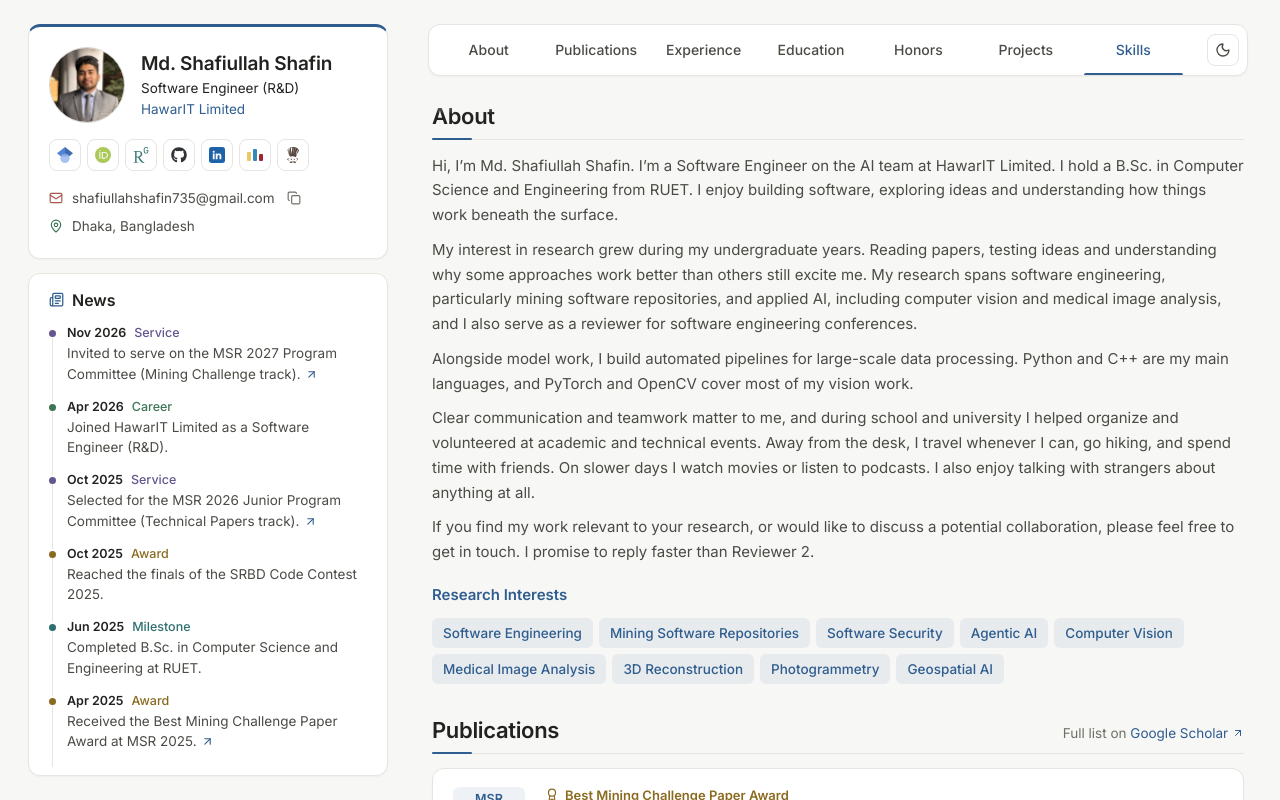
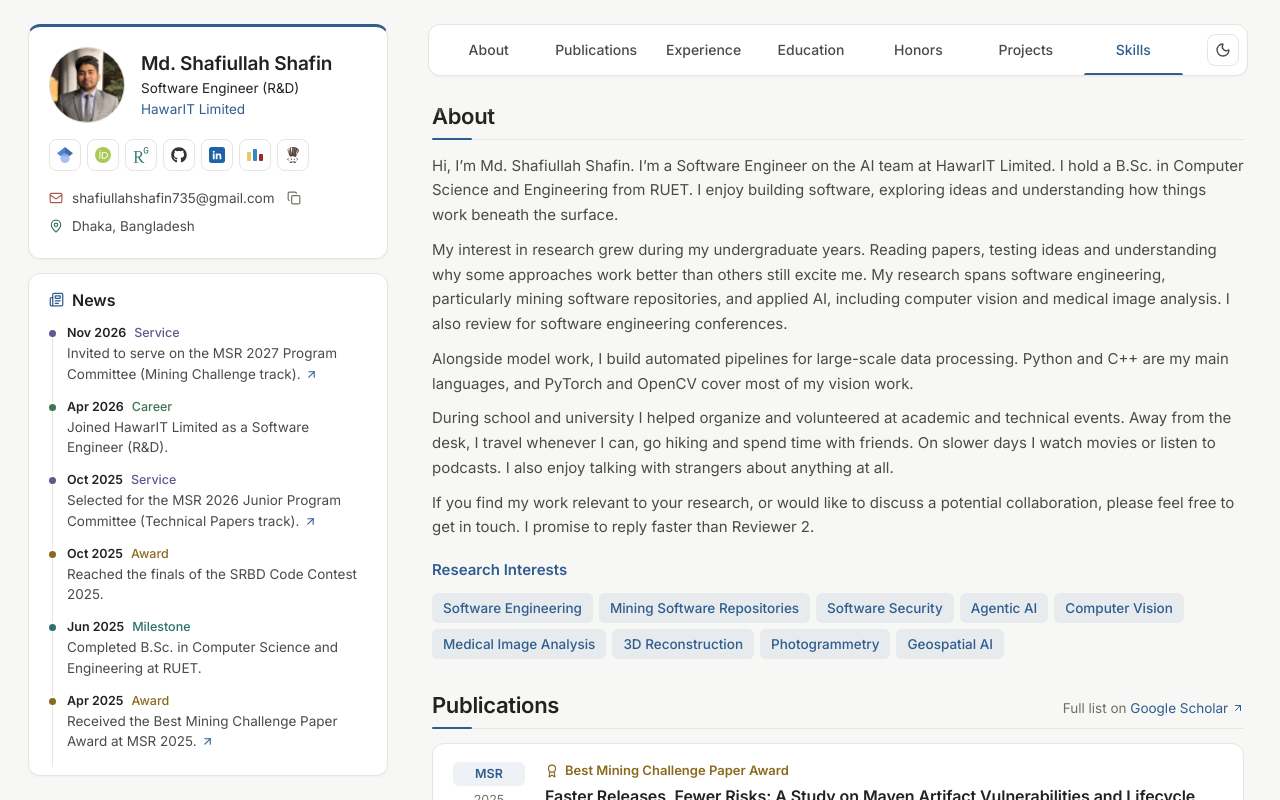
Before and after one commit to shafiullahshafin/shafiullahshafin.github.io, a Next.js app: page / in a window 1280 px wide. Shown: the top 800 px of the page. Built offline with nearby package versions, Linux system fonts and the light colour scheme.

Commit message:
Tightened About wording and corrected outdated comments

```diff
--- a/app/data/site.js
+++ b/app/data/site.js
@@ -1,6 +1,5 @@
 //  Single source of truth for the portfolio.
 //  To post an update: add an object to the TOP of `news` and redeploy.
-//  Everything else on the site (stats, counts, filters) is derived from here.
 
 export const profile = {
   name: 'Md. Shafiullah Shafin',
@@ -211,7 +210,7 @@ export const service = [
   },
 ];
 
-// preview: { image } shown as the card header (16:9)
+// preview: { image } shown as the card header
 export const projects = [
   {
     name: 'Image2BIM',
@@ -259,7 +258,7 @@ export const education = [
     period: 'Jan 2020 – Jun 2025',
     score: 'CGPA 3.34 / 4.00',
     location: 'Rajshahi, Bangladesh',
-    note: '**Activities:** Competitive programming, Research in medical imaging & software engineering',
+    note: '**Activities:** Competitive programming, research in medical imaging & software engineering',
     courses: [
       { code: 'CSE 3101', name: 'Database Systems' },
       { code: 'CSE 3209', name: 'Artificial Intelligence' },
--- a/app/page.js
+++ b/app/page.js
@@ -67,16 +67,15 @@ export default function Home() {
                   My interest in research grew during my undergraduate years. Reading papers, testing ideas and
                   understanding why some approaches work better than others still excite me. My research spans software
                   engineering, particularly mining software repositories, and applied AI, including computer vision and
-                  medical image analysis, and I also serve as a reviewer for software engineering conferences.
+                  medical image analysis. I also review for software engineering conferences.
                 </p>
                 <p>
                   Alongside model work, I build automated pipelines for large-scale data processing. Python and C++ are
                   my main languages, and PyTorch and OpenCV cover most of my vision work.
                 </p>
                 <p>
-                  Clear communication and teamwork matter to me, and during school and university I helped organize and
-                  volunteered at academic and technical events. Away from the desk, I travel whenever I can, go hiking,
-                  and spend time with friends. On slower days I watch movies or listen to podcasts. I also enjoy talking
+                  During school and university I helped organize and volunteered at academic and technical events. Away
+                  from the desk, I travel whenever I can, go hiking and spend time with friends. On slower days I watch movies or listen to podcasts. I also enjoy talking
                   with strangers about anything at all.
                 </p>
                 <p>
--- a/app/ui/TopBar.js
+++ b/app/ui/TopBar.js
@@ -16,7 +16,7 @@ export const SECTIONS = [
 export default function TopBar() {
   const [active, setActive] = useState('about');
   // While a nav click is scrolling the page, keep the clicked tab active.
-  // Short last sections (Skills, Contact) can't reach the top, so scroll-based
+  // Short last sections (like Skills) can't reach the top, so scroll-based
   // detection alone would highlight the wrong tab.
   const clickLock = useRef(false);
 
```
Also changed, not shown: 1 other file (tests, documents, lock files or other folders).
